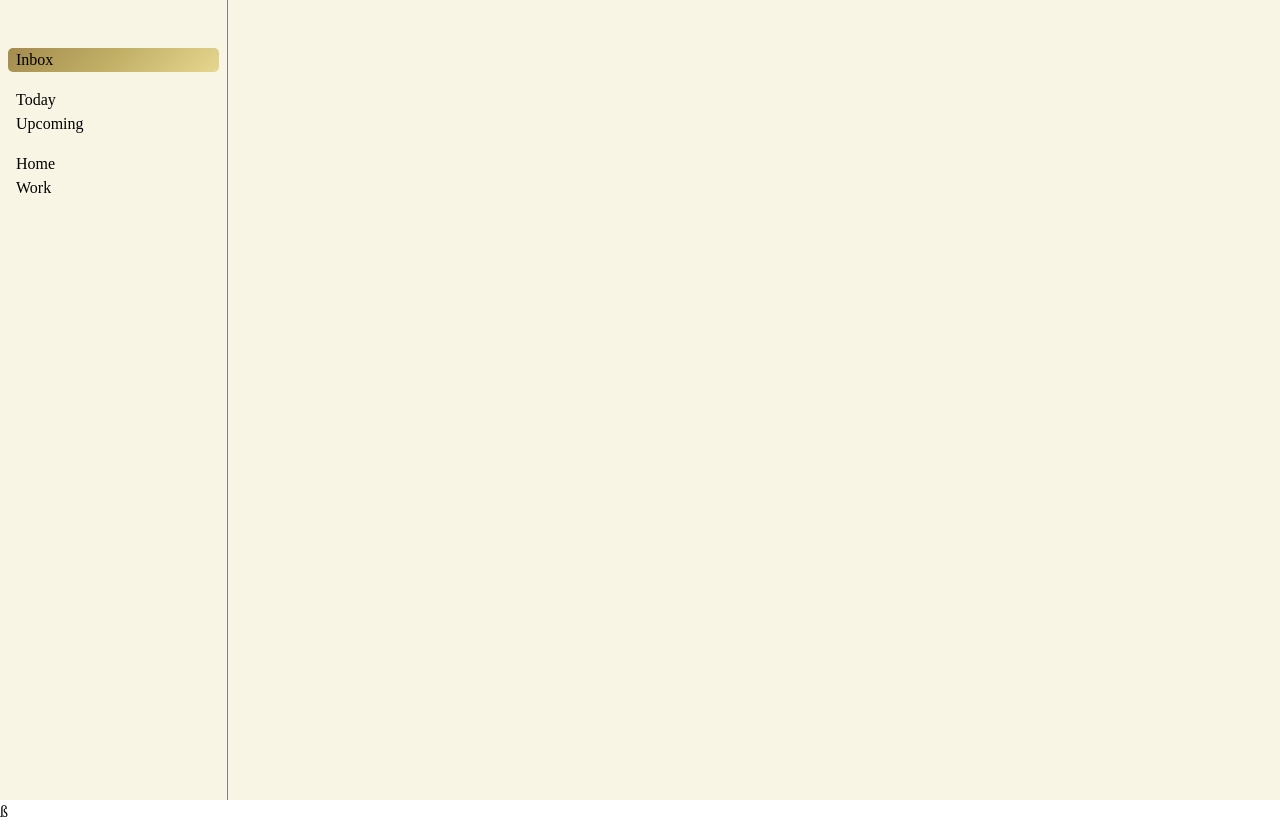
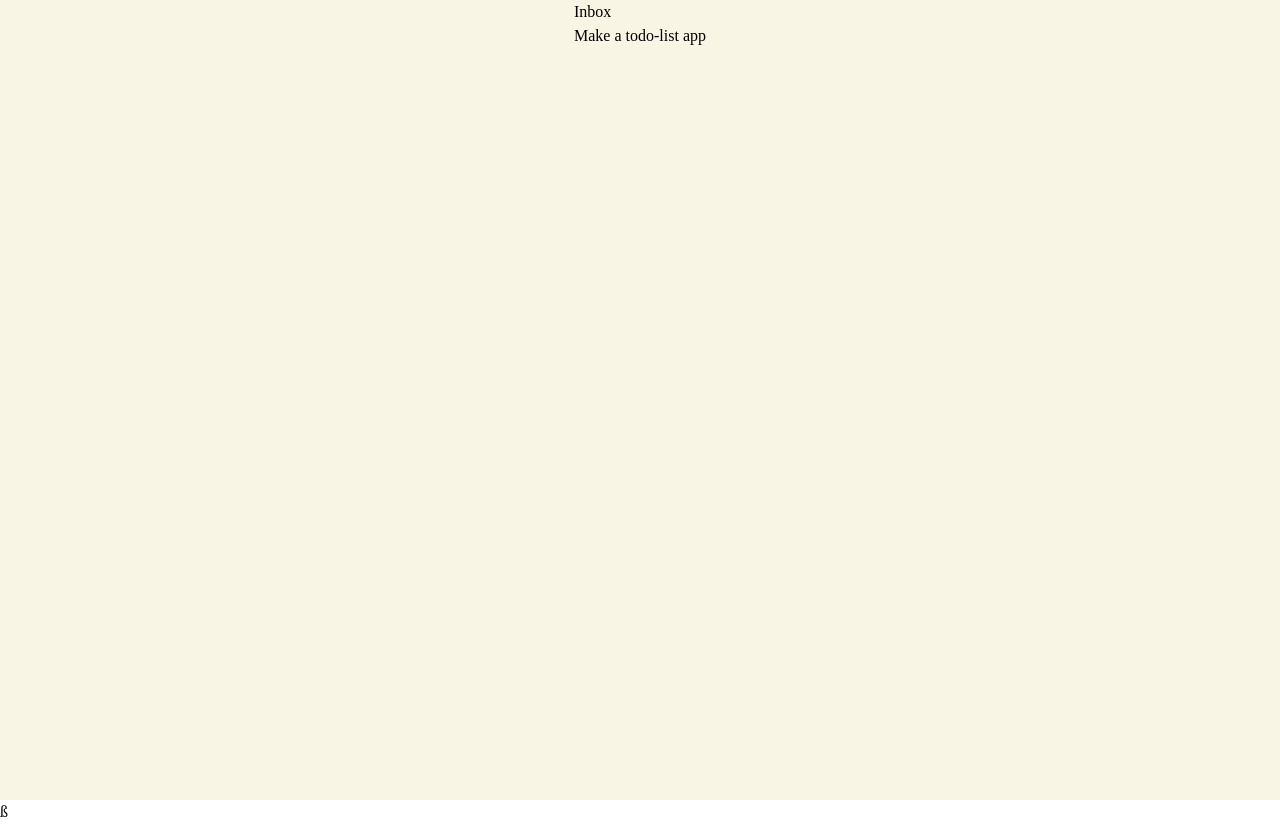
Before and after one commit to Giuliorio/todo-list, a website built with webpack: page src/template.html in a window 1280 px wide. Built offline with nearby package versions, Linux system fonts and the light colour scheme.

Commit message:
Remove projects from sidebar, they should be added by JS instead. Sidebar and Main are now IDs

```diff
--- a/src/template.html
+++ b/src/template.html
@@ -8,20 +8,8 @@
 <body>
     <div class="content">
         <div class="container">
-            <div class="sidebar">
-                <div class="inbox">
-                    <div class="item selected">Inbox</div>
-                </div>
-                <div class="collections">
-                    <div class="item">Today</div>
-                    <div class="item">Upcoming</div>
-                </div>
-                <div class="projects">
-                    <div class="item">Home</div>
-                    <div class="item">Work</div>
-                </div>
-            </div>
-            <div class="main"></div>
+            <div id="sidebar"></div>
+            <div id="main"></div>
         </div>
     </div>
 </body>ß
```
